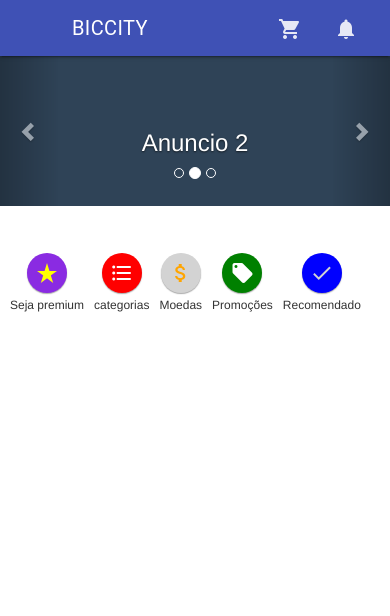
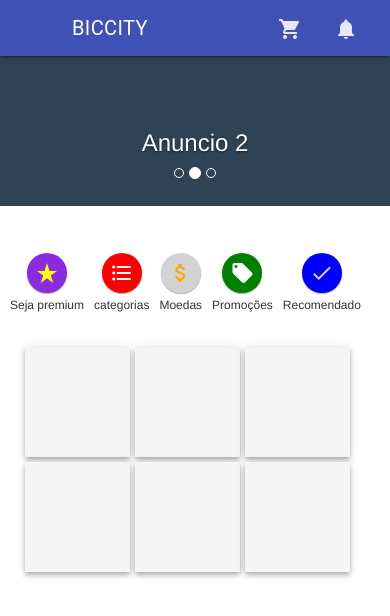
Before and after one commit to paulosantos20/BICCITY, a plain HTML site: page aplicativo/BICCITY/www/index.html in a window 390 px wide. Drawn offline with nearby package versions, Linux system fonts and the light colour scheme; some packages are replaced by stand-ins of ours.

Commit message:
Backup_11_10_17
Divs para pesquisa adicionadas a tela de usuario (ainda não possuem
imagem de fundo).

```diff
--- a/aplicativo/BICCITY/www/css/app.css
+++ b/aplicativo/BICCITY/www/css/app.css
@@ -207,3 +207,19 @@ body {
     float: left;
     background-color: none;
 }
+
+.divop2{
+    width: 90%;
+    background-color: black;
+    margin-top: 10%;
+    margin-left: 5%;
+}
+
+.opc2{
+    width: 30%;
+    height: 110px;
+    margin-left: 5px;
+    margin-top: 5px;
+    float: left;
+    background-color: whitesmoke;
+}
--- a/aplicativo/BICCITY/www/index.html
+++ b/aplicativo/BICCITY/www/index.html
@@ -381,7 +381,7 @@
                                         </ol>
 
                                     <!-- Wrapper for carousel items -->
-                                            <div class="carousel-inner">
+                                        <div class="carousel-inner">
 
                                                 <div class="active item">
 
@@ -409,16 +409,7 @@
 
                                             </div>
 
-                                    <!-- Carousel controls -->
-                                    <a class="carousel-control left" href="#myCarousel" data-slide="prev">
-                                            <span class="glyphicon glyphicon-chevron-left"></span>
-                                    </a>
-
-                                    <a class="carousel-control right" href="#myCarousel" data-slide="next">
-                                            <span class="glyphicon glyphicon-chevron-right"></span>
-                                    </a>
-
-                            </div>
+                                </div>
 
                             </div>
 
@@ -499,9 +490,16 @@
 
                             </div>
 
+                            <div class="divop2">
+                                <div class="opc2 mdl-shadow--4dp"></div>
+                                <div class="opc2 mdl-shadow--4dp"></div>
+                                <div class="opc2 mdl-shadow--4dp"></div>
+                                <div class="opc2 mdl-shadow--4dp"></div>
+                                <div class="opc2 mdl-shadow--4dp"></div>
+                                <div class="opc2 mdl-shadow--4dp"></div>
+                            </div>
 
                         </div>
-
 
 
                     </main>
```
